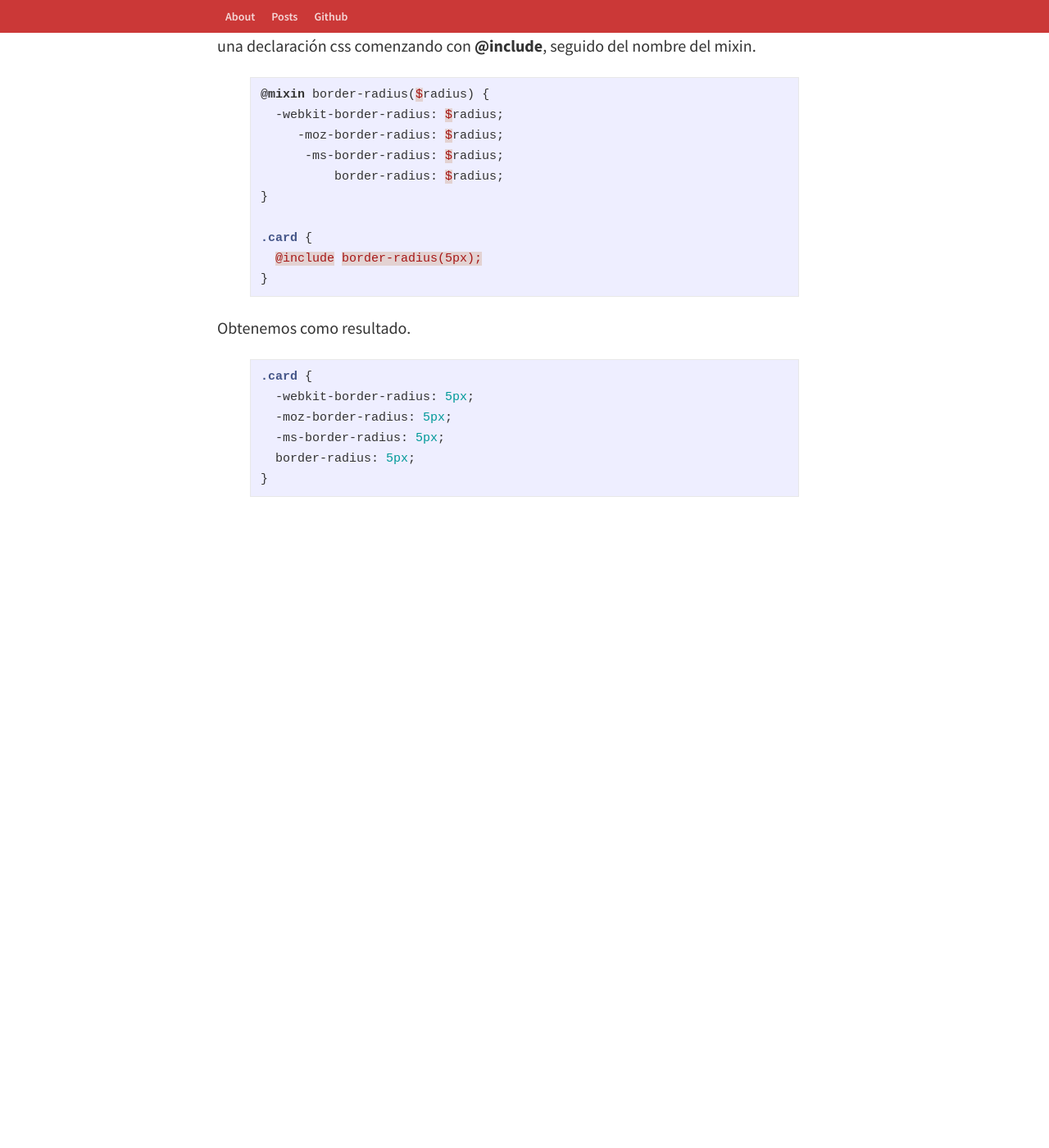
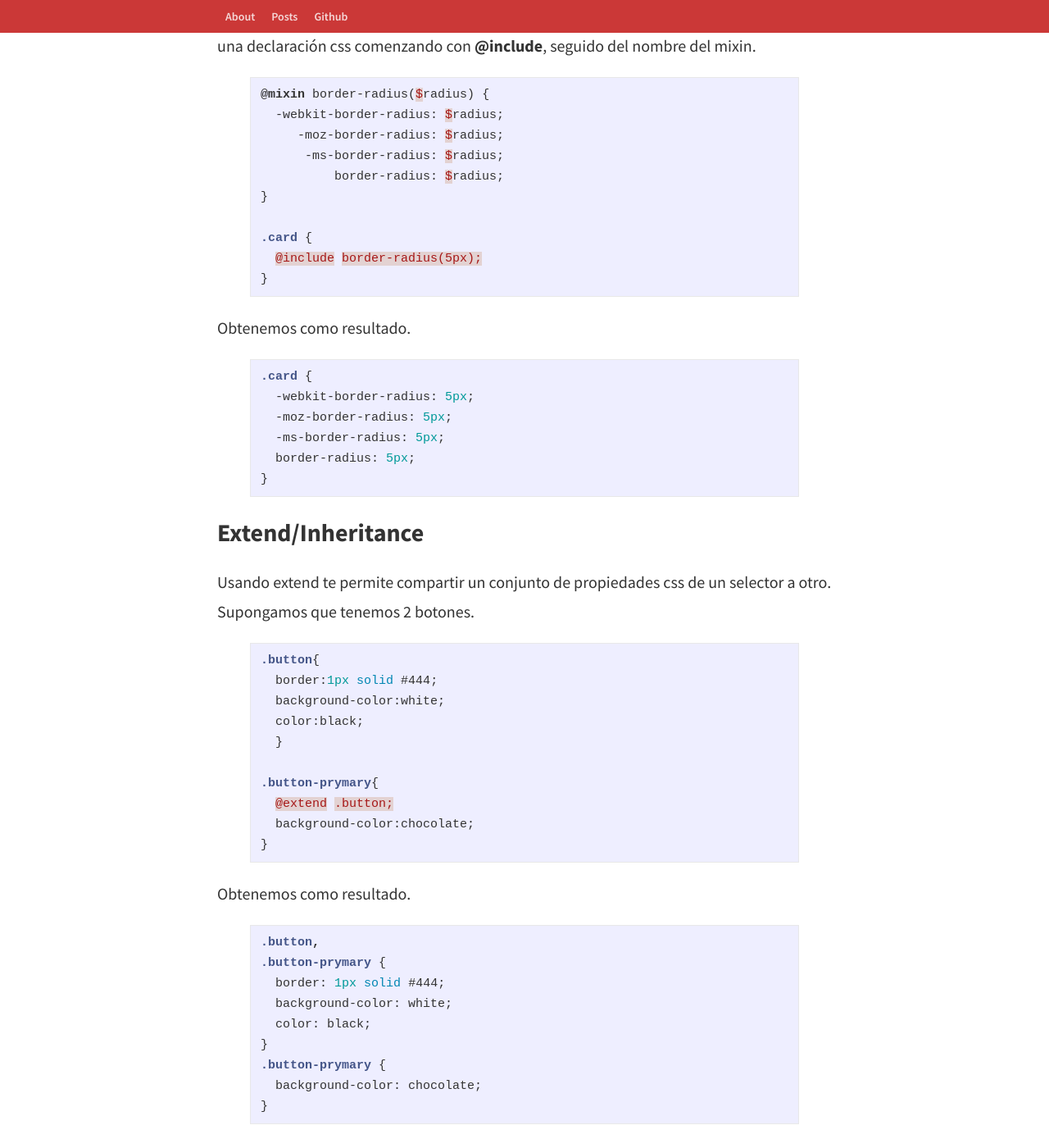
Before and after one commit to wilsson/wilsson.github.io, a Jekyll site: the page built from _posts/2015-09-27-sass-tu-css-con-poderes.markdown, in a window 1280 px wide and 1400 px high, scrolled down 3737 px. Shown: the whole window at 82% size. Built offline with Jekyll 4.4.1, drawn with Linux system fonts in a browser that asks for light colours; nearby versions of some CDN libraries; before the commit the page ends 4363 px from its top, so only the background shows below that; some of the changed text lies outside the part shown.

Commit message:
feat(sass):agregando segunda parte del post sass

```diff
--- a/_posts/2015-09-27-sass-tu-css-con-poderes.markdown
+++ b/_posts/2015-09-27-sass-tu-css-con-poderes.markdown
@@ -86,7 +86,7 @@ nav{
 // menu.scss
 @import 'menu';
 article{
-	padding:20px;
+    padding:20px;
 }
 {% endhighlight %}
 Nótese que al importar el archivo **menu.scss** en **main.scss** no estamos usando la extensión **.scss** y como resultado obtenemos.
@@ -126,5 +126,48 @@ Obtenemos como resultado.
   border-radius: 5px;
 }
 {% endhighlight %}
+##Extend/Inheritance
+Usando extend te permite compartir un conjunto de propiedades css de un selector a otro.
+Supongamos que tenemos 2 botones.
+
+{% highlight Css %}
+.button{
+  border:1px solid #444;
+  background-color:white;
+  color:black;
+  }
+
+.button-prymary{
+  @extend .button;
+  background-color:chocolate;
+}
+{% endhighlight %}
+Obtenemos como resultado.
+{% highlight Css %}
+.button,
+.button-prymary {
+  border: 1px solid #444;
+  background-color: white;
+  color: black;
+}
+.button-prymary {
+  background-color: chocolate;
+}
+{% endhighlight %}
+##Operators
+Sass contiene un monton de operadores matematicos (+ , - , * , / , %) que nos facilitaran la vida al momento de crear nuestras hojas de estilos.
+
+{% highlight Css %}
+$width-primary:980px;
+.card{
+    width:$width-primary/2;
+}
+{% endhighlight %}
+Obtenemos lo siguiente.
+{% highlight Css %}
+.card{
+    width:490;
+}
+{% endhighlight %}
 
 [1]:http://rubyinstaller.org/
```
Also changed, not shown: other parts of _posts/2015-09-27-sass-tu-css-con-poderes.markdown (+3 -3 lines), about.md (+1 -6 lines).
